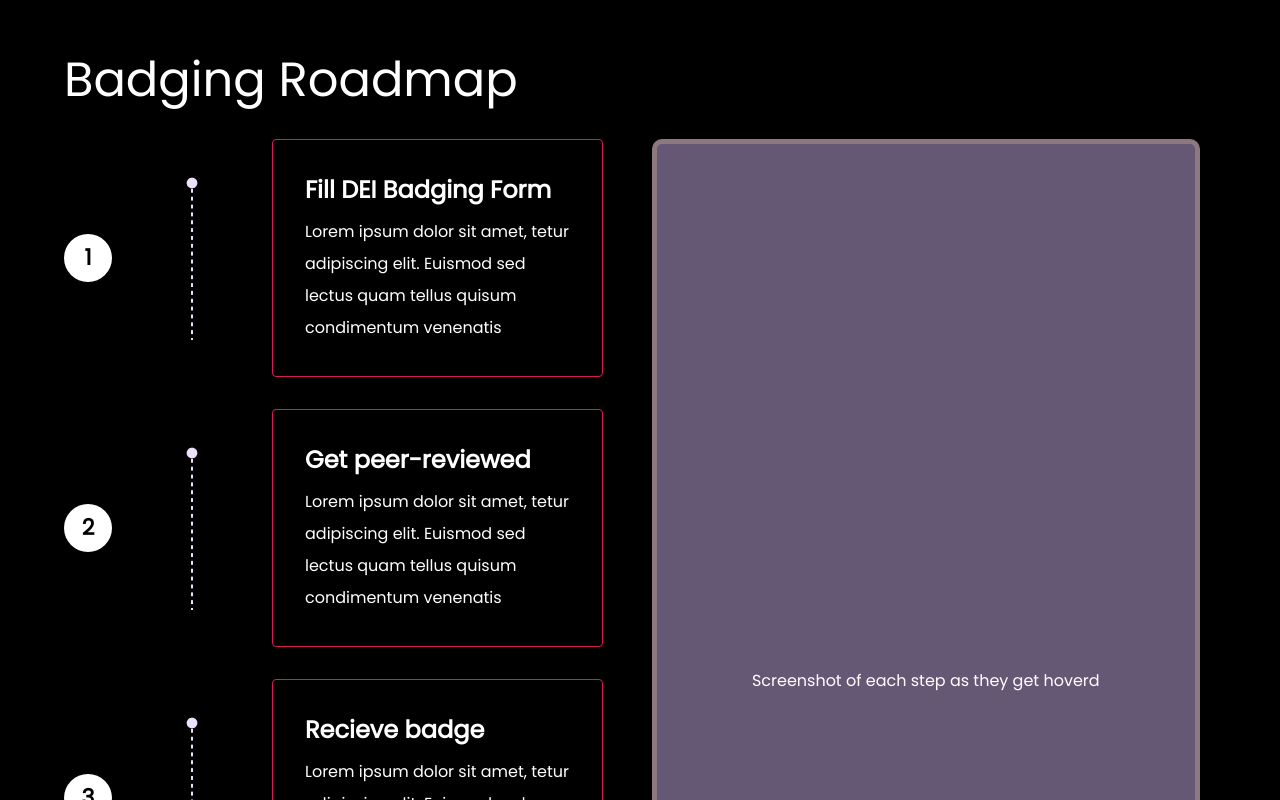
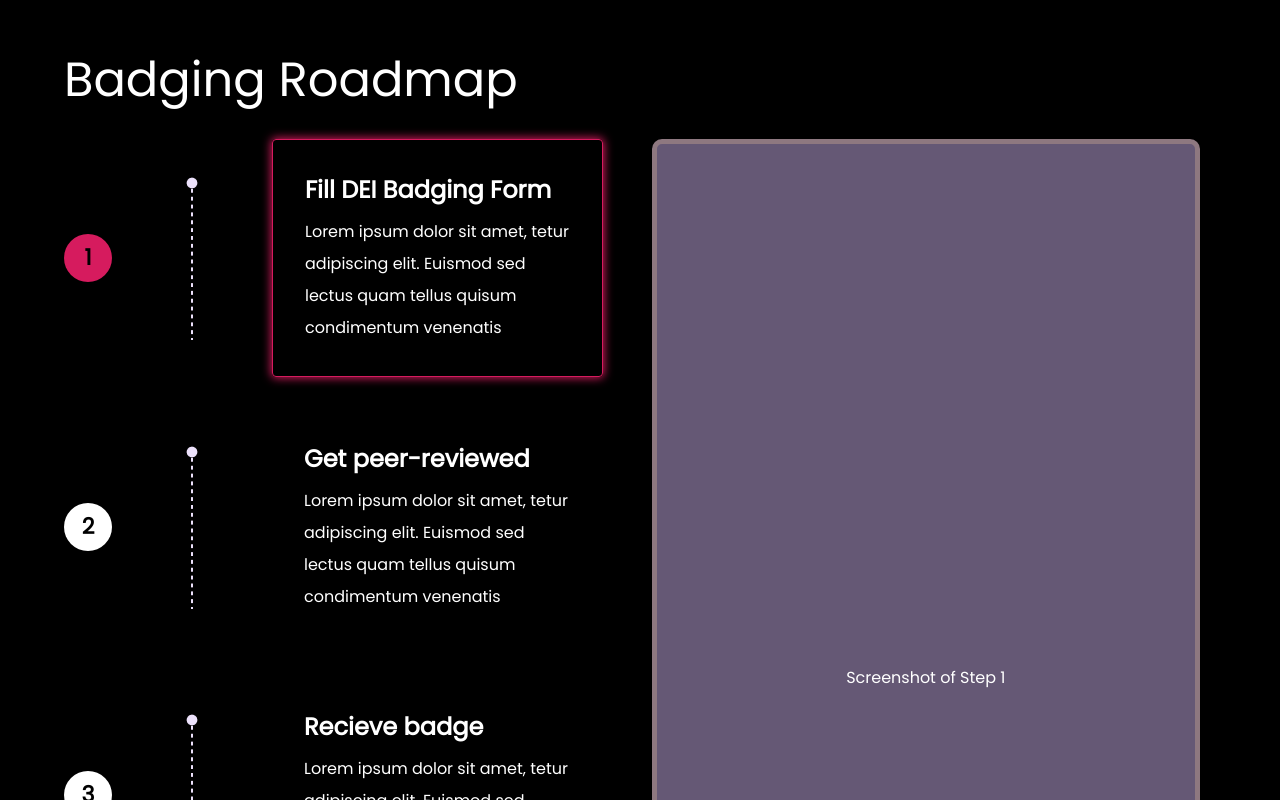
Before and after one commit to badging/eventBadging, a React app: page /event in a window 1280 px wide. Shown: the part 560-1360 px from the top of the page. Built offline with nearby package versions, Linux system fonts and the light colour scheme.

Commit message:
Add interactivity of the roadmap when hovered and when clicked

```diff
--- a/src/components/roadmap/Roadmap.js
+++ b/src/components/roadmap/Roadmap.js
@@ -1,24 +1,36 @@
+import { useState } from 'react';
 import { roadmapInfo } from "./roadmap-info";
 import line from "../../assets/images/event-badging/line.png";
 import "./roadmap.css";
 
 
+export default function Roadmap(){
+  const [activeItem, setActiveItem] = useState({
+    id: 1,
+    status: 'active-item'
+  });
 
+  const onActive = (index) => {
+    setActiveItem({id: index, status:'active-item'});
+  }
+  console.log('test', activeItem);
 
-export default function Roadmap(){
   return (
     <div className="roadmap-section">
       <h2>Badging Roadmap</h2>
       <div className="roadmap">
         <div className="roadmap-screenshot">
             <p>
-                Screenshot of each step as they get hoverd
+                Screenshot of Step {activeItem.id}
             </p>
         </div>
         <div>{
             roadmapInfo.map((item, index) => {
               return (
-                <div className="roadmap-item">
+                <div className={`roadmap-item ${index+1 === activeItem.id ? activeItem.status : ""}`}
+                      key={index}
+                      onClick={() => onActive(index+1)}
+                      onMouseOver={() => onActive(index+1)}>
                   <div className="roadmap-item-count">
                     <p>{index + 1}</p>
                   </div>
--- a/src/components/roadmap/roadmap.css
+++ b/src/components/roadmap/roadmap.css
@@ -44,12 +44,21 @@
 	text-align: center;
 }
 
+.active-item .roadmap-item-details{
+	border: solid 0.5px var(--secondary-color);
+	box-shadow: 0 0 10px 1px var(--secondary-color);
+}
+
+.active-item .roadmap-item-count {
+	background-color: var(--secondary-color);
+}
 
 .roadmap-item {
 	display: flex;
 	align-items: center;
 	gap:  24px;
 	padding: 16px;
+	cursor: pointer;
 }
 
 .roadmap-item-count {
@@ -72,7 +81,6 @@
 	flex-direction: column;
 	gap: 8px;
 	padding: 16px;
-	border: solid 0.5px var(--secondary-color);
 	border-radius: 4px;
 }
 
@@ -87,7 +95,7 @@
 @media (min-width: 768px) {
 	.roadmap-section {
 		justify-content: flex-start;
-		align-items: flex-start;
+		align-items: stretch;
 		padding: 5%;
 	}
 
```
